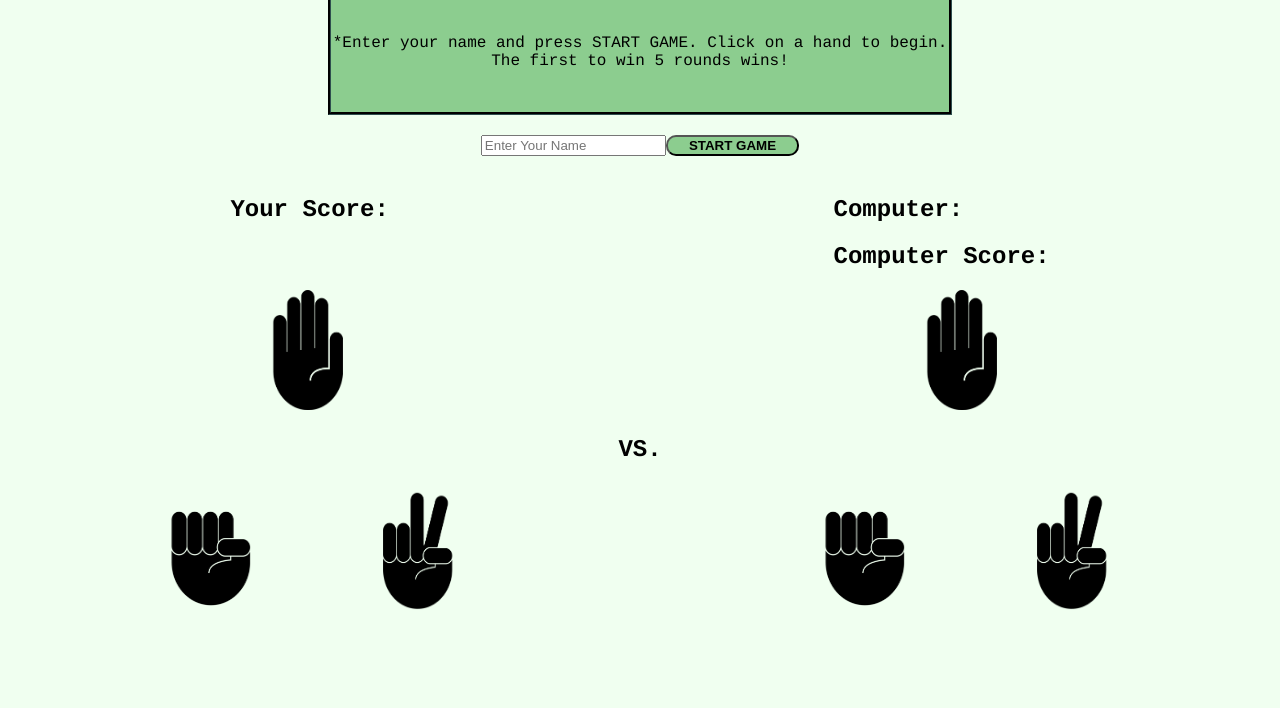
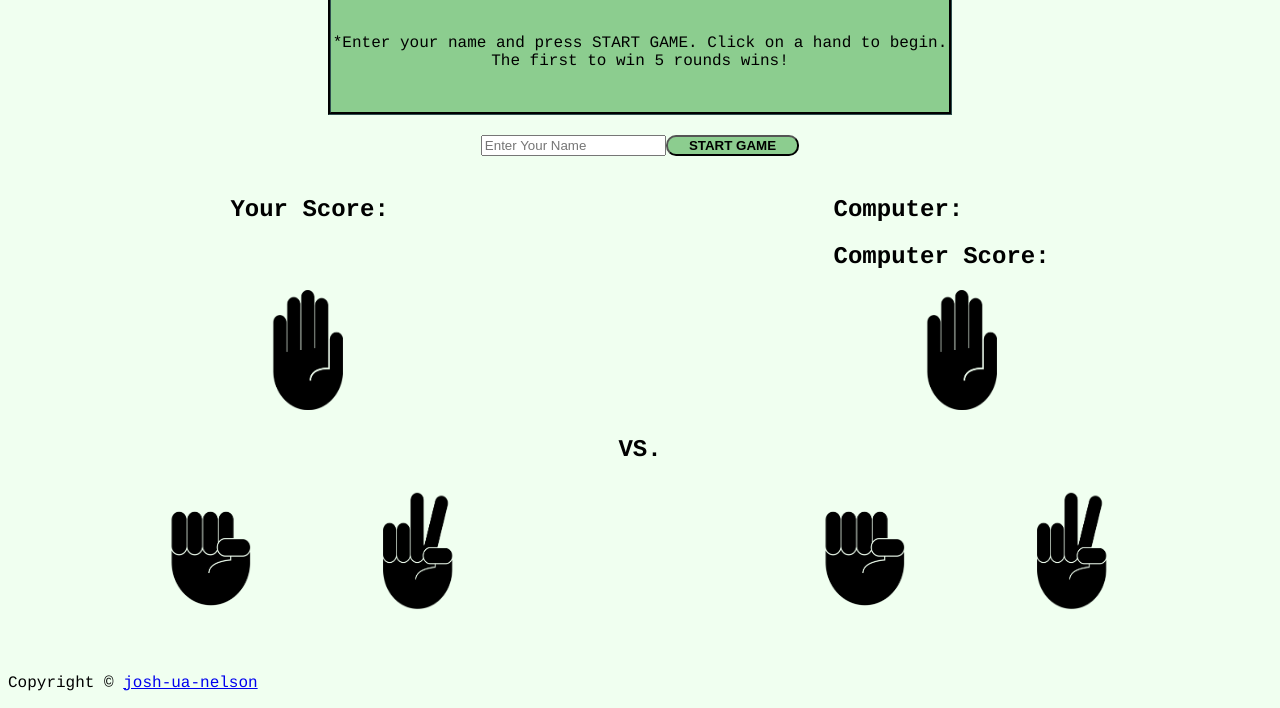
Before and after one commit to joshuanelsondev/rock_paper_scissors, a plain HTML site: page index.html in a window 1280 px wide. Shown: the part 99-807 px from the top of the page. Drawn offline with Linux system fonts and the light colour scheme.

Commit message:
Create footer

```diff
--- a/index.html
+++ b/index.html
@@ -52,7 +52,16 @@
         </div>
     </div>
 
+    <footer class="footer">
+        <p>
+            Copyright ©
+            <script>
+                document.createTextNode(new Date().getFullYear())
+            </script>
+            <a href="https://github.com/josh-ua-nelson" target="_blank">josh-ua-nelson</a>
+        </p>
 
+    </footer>
 
 
     <script  src="rock_paper_scissors.js" defer></script>
```
Also changed, not shown: ._index.html (deleted).
